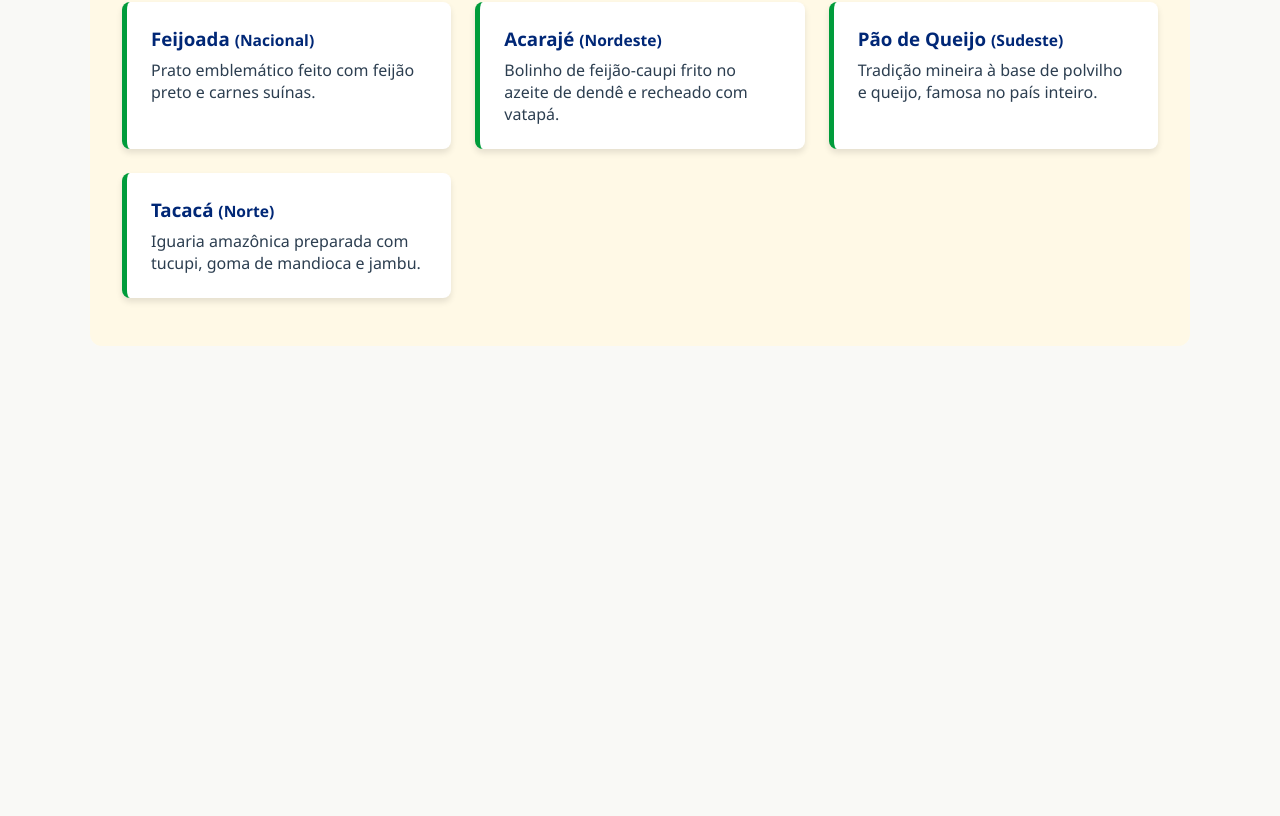
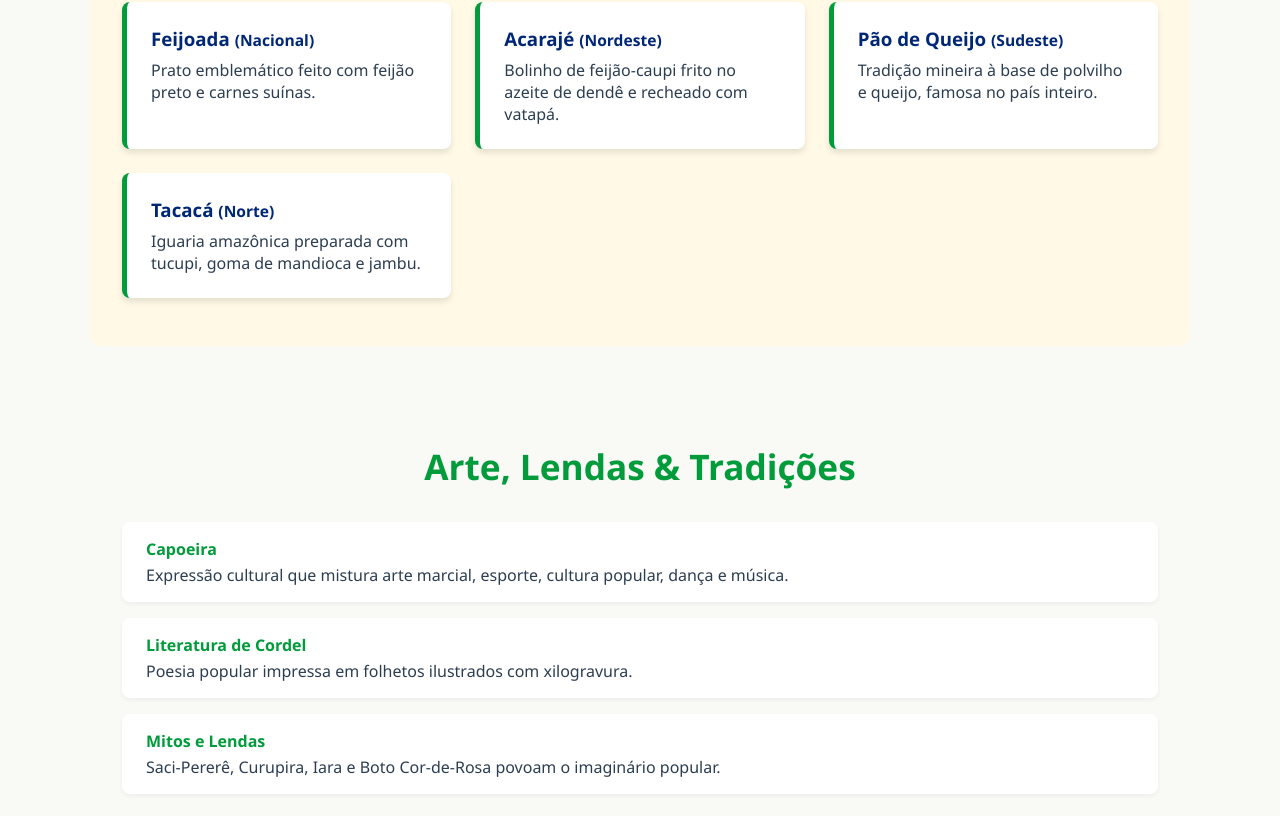
Before and after one commit to AnaPaulaMaximo/meu-projeto-react, a React (Create React App) app: page / in a window 1280 px wide. Shown: the part 1050-1866 px from the top of the page. Before the commit the page ends 1428 px from the top, so only its background shows below. Built offline with nearby package versions, Linux system fonts and the light colour scheme.

Commit message:
1.3.0 - feat: adiciona seção de arte, folclore e regionalidades

```diff
--- a/src/App.css
+++ b/src/App.css
@@ -95,3 +95,21 @@ body {
 .gastronomia-card {
   border-left-color: #009c3b;
 }
+
+.folclore-list {
+  display: flex;
+  flex-direction: column;
+  gap: 1rem;
+}
+
+.folclore-item {
+  background: white;
+  padding: 1rem 1.5rem;
+  border-radius: 8px;
+  box-shadow: 0 2px 4px rgba(0,0,0,0.05);
+}
+
+.folclore-item h4 {
+  color: #009c3b;
+  margin-bottom: 0.25rem;
+}
--- a/src/App.js
+++ b/src/App.js
@@ -15,6 +15,12 @@ function App() {
     { id: 4, nome: "Tacacá", regiao: "Norte", desc: "Iguaria amazônica preparada com tucupi, goma de mandioca e jambu." }
   ];
 
+  const folcloreEArte = [
+    { id: 1, titulo: "Capoeira", desc: "Expressão cultural que mistura arte marcial, esporte, cultura popular, dança e música." },
+    { id: 2, titulo: "Literatura de Cordel", desc: "Poesia popular impressa em folhetos ilustrados com xilogravura." },
+    { id: 3, titulo: "Mitos e Lendas", desc: "Saci-Pererê, Curupira, Iara e Boto Cor-de-Rosa povoam o imaginário popular." }
+  ];
+
   return (
     <div className="App">
       <header className="header">
@@ -24,6 +30,7 @@ function App() {
             <li><a href="#hero">Início</a></li>
             <li><a href="#festas">Festas & Ritmos</a></li>
             <li><a href="#gastronomia">Culinária</a></li>
+            <li><a href="#folclore">Arte & Folclore</a></li>
           </ul>
         </nav>
       </header>
@@ -56,6 +63,18 @@ function App() {
           ))}
         </div>
       </section>
+
+      <section id="folclore" className="section">
+        <h2 className="section-title">Arte, Lendas & Tradições</h2>
+        <div className="folclore-list">
+          {folcloreEArte.map((item) => (
+            <div key={item.id} className="folclore-item">
+              <h4>{item.titulo}</h4>
+              <p>{item.desc}</p>
+            </div>
+          ))}
+        </div>
+      </section>
     </div>
   );
 }
```
